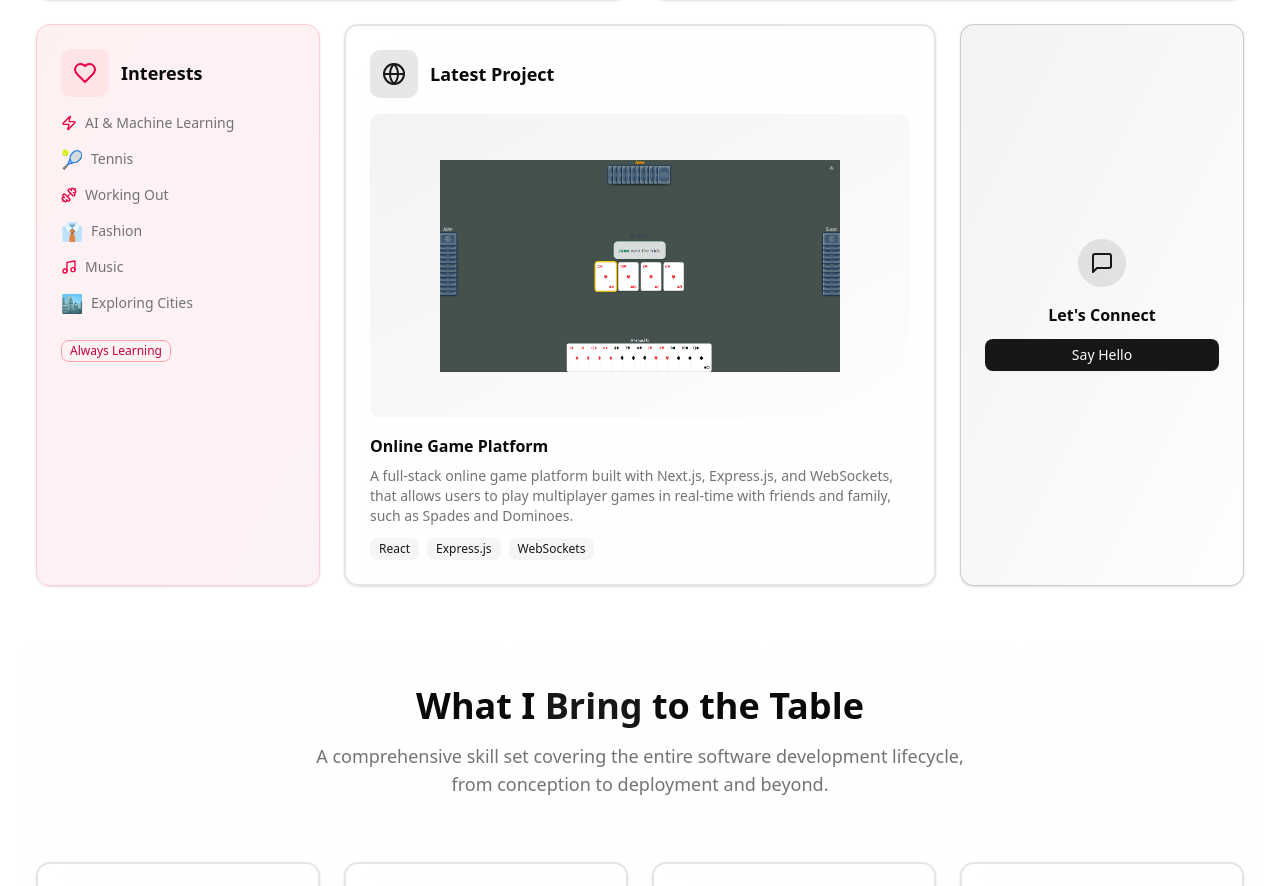
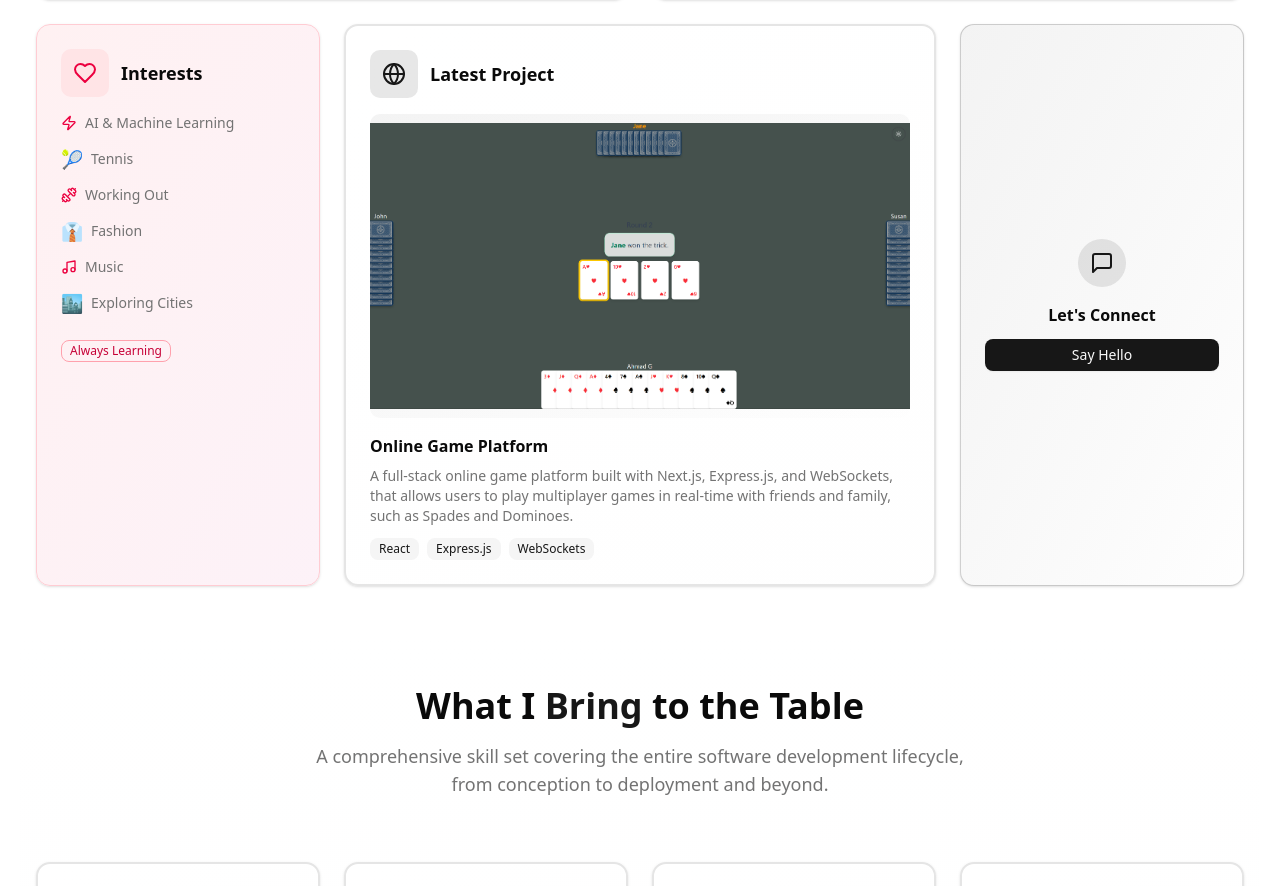
Before and after one commit to agraham02/portfolio-website, a Next.js app: page / in a window 1280 px wide. Shown: the part 1885-2771 px from the top of the page. Built offline with nearby package versions, Linux system fonts and the light colour scheme.

Commit message:
feat: Update dimensions for FamilyGameRoom image in BentoGrid component

```diff
--- a/src/components/home/BentoGrid.tsx
+++ b/src/components/home/BentoGrid.tsx
@@ -381,8 +381,8 @@ const BentoGrid = () => {
                                             <Image
                                                 src="/images/FamilyGameRoom.png"
                                                 alt="Online Game Platform Screenshot"
-                                                width={400}
-                                                height={225}
+                                                width={600}
+                                                height={400}
                                             />
                                         </div>
                                     </div>
```
